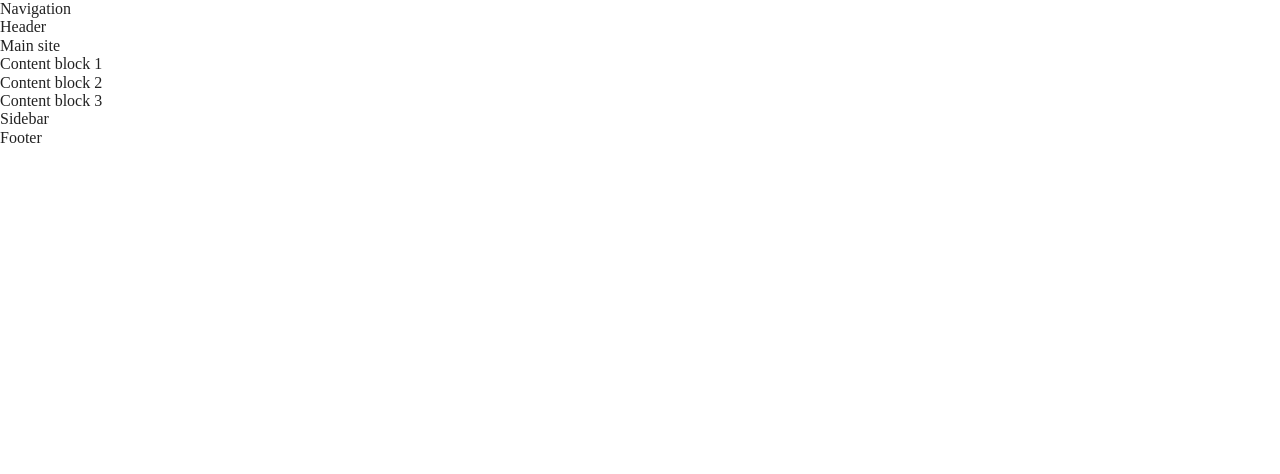
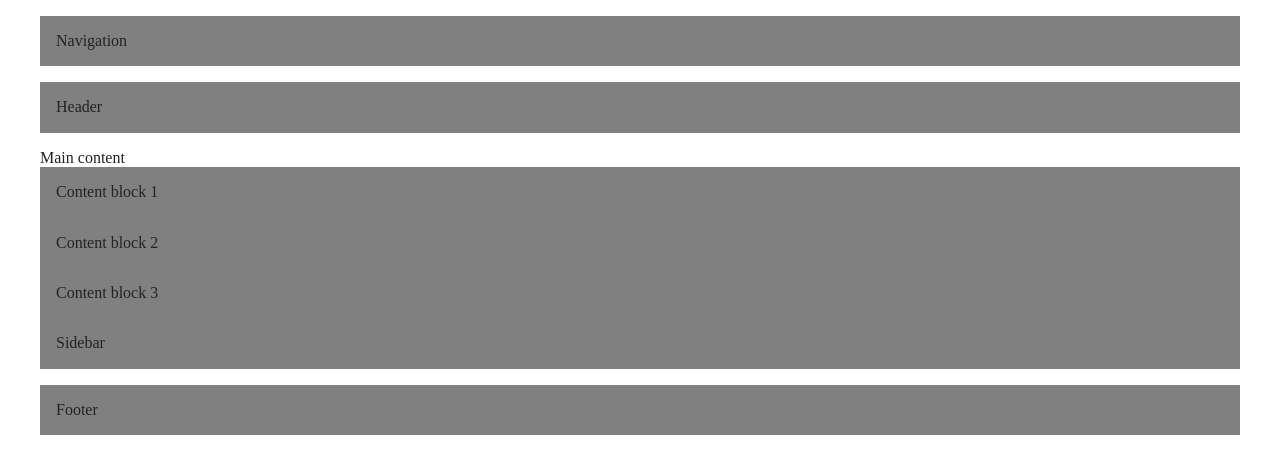
Before and after one commit to tinavanschelt/c8a11y-playground, a website built with Parcel: page index.html in a window 1280 px wide. Built offline with nearby package versions, Linux system fonts and the light colour scheme.

Commit message:
Add initial layout

```diff
--- a/css/main.css
+++ b/css/main.css
@@ -8,6 +8,10 @@
 /* ==========================================================================
    Base styles: opinionated defaults
    ========================================================================== */
+
+:root {
+  --block-background-color: gray;
+}
 
 html {
   color: #222;
@@ -85,19 +89,39 @@ textarea {
    Custom styles
    ========================================================================== */
 
+.layout-wrapper {
+  display: grid;
+  gap: 1rem;
+  grid-template-areas: "nav"
+                       "header"
+                       "main"
+                       "footer";
+  margin: 1rem auto;
+  max-width: 1200px;
+}
+
+.content-block {
+  background-color: var(--block-background-color);
+  padding: 1rem;
+}
+
 nav {
+  grid-area: nav;
 }
 
 header {
+  grid-area: header;
 }
 
 main {
+  grid-area: main;
 }
 
 article {
 }
 
 footer {
+  grid-area: footer;
 }
 
 /* ==========================================================================
--- a/index.html
+++ b/index.html
@@ -22,16 +22,17 @@
   </head>
 
   <body>
-    <nav>Navigation</nav>
-    <header>Header</header>
+    <div class="layout-wrapper">
+    <nav class="content-block">Navigation</nav>
+    <header class="content-block">Header</header>
     <main>
-      Main site
-      <article>Content block 1</article>
-      <article>Content block 2</article>
-      <article>Content block 3</article>
-      <aside>Sidebar</aside>
+      Main content
+      <article class="content-block">Content block 1</article>
+      <article class="content-block">Content block 2</article>
+      <article class="content-block">Content block 3</article>
+      <aside class="content-block">Sidebar</aside>
     </main>
-    <footer>Footer</footer>
+    <footer class="content-block">Footer</footer></div>
 
     <script src="js/vendor/modernizr-3.11.2.min.js"></script>
     <script src="js/plugins.js"></script>
```
